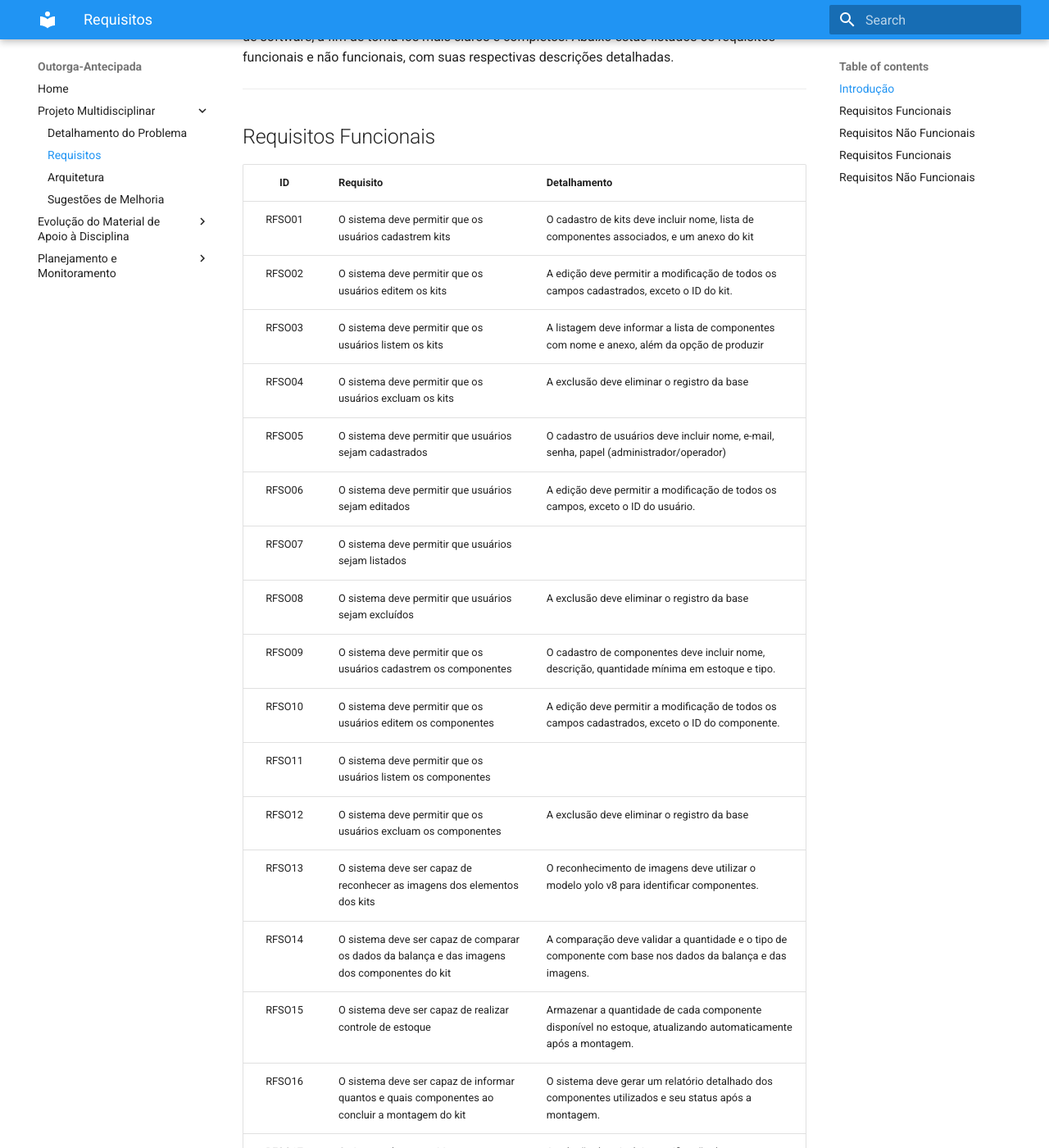
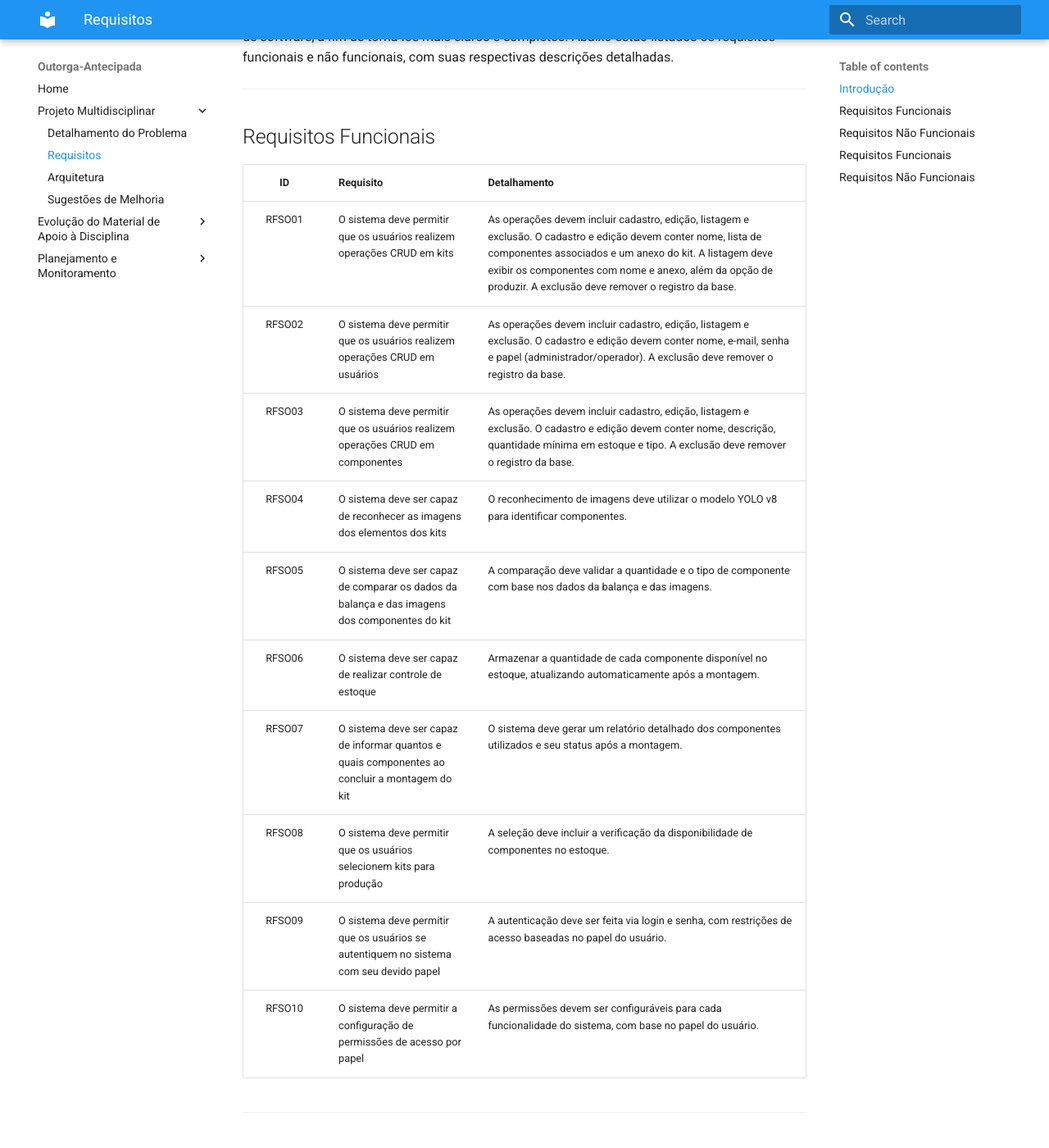
Before and after one commit to fga-eps-mds/2024.2-Outorga-Antecipada, an MkDocs documentation site: the page built from docs/projeto/requisitos.md, in a window 1280 px wide and 1400 px high, scrolled down 487 px. Shown: the whole window at 82% size. Built offline with MkDocs 1.6.1 and Material for MkDocs 9.7.7, drawn with Linux system fonts in a browser that asks for light colours; some of the changed text lies outside the part shown.

Commit message:
docs: corrige especificação de requisitos

```diff
--- a/docs/projeto/requisitos.md
+++ b/docs/projeto/requisitos.md
@@ -13,32 +13,24 @@ Tendo em vista a execução previa do projeto, foi possível realizar um refinam
 ## Requisitos Funcionais
 
 |   ID   | Requisito                                                                                       | Detalhamento                                                                                                   |
-| :----: | :--------------------------------------------------------------------------------------------- | :------------------------------------------------------------------------------------------------------------   |
-| RFSO01 | O sistema deve permitir que os usuários cadastrem kits                                          | O cadastro de kits deve incluir nome, lista de componentes associados, e um anexo do kit                       |
-| RFSO02 | O sistema deve permitir que os usuários editem os kits                                          | A edição deve permitir a modificação de todos os campos cadastrados, exceto o ID do kit.                       |
-| RFSO03 | O sistema deve permitir que os usuários listem os kits                                          | A listagem deve informar a lista de componentes com nome e anexo, além da opção de produzir                    |
-| RFSO04 | O sistema deve permitir que os usuários excluam os kits                                         | A exclusão deve eliminar o registro da base                                                                    |
-| RFSO05 | O sistema deve permitir que usuários sejam cadastrados                                          | O cadastro de usuários deve incluir nome, e-mail, senha, papel (administrador/operador)                        |
-| RFSO06 | O sistema deve permitir que usuários sejam editados                                             | A edição deve permitir a modificação de todos os campos, exceto o ID do usuário.                               |
-| RFSO07 | O sistema deve permitir que usuários sejam listados                                             |                                                                                                                |
-| RFSO08 | O sistema deve permitir que usuários sejam excluídos                                            | A exclusão deve eliminar o registro da base                                                                    |
-| RFSO09 | O sistema deve permitir que os usuários cadastrem os componentes                                | O cadastro de componentes deve incluir nome, descrição, quantidade mínima em estoque e tipo.                   |
-| RFSO10 | O sistema deve permitir que os usuários editem os componentes                                   | A edição deve permitir a modificação de todos os campos cadastrados, exceto o ID do componente.                |
-| RFSO11 | O sistema deve permitir que os usuários listem os componentes                                   |                                                                                                                |
-| RFSO12 | O sistema deve permitir que os usuários excluam os componentes                                  | A exclusão deve eliminar o registro da base                                                                    |
-| RFSO13 | O sistema deve ser capaz de reconhecer as imagens dos elementos dos kits                        | O reconhecimento de imagens deve utilizar o modelo yolo v8  para identificar componentes.                      |
-| RFSO14 | O sistema deve ser capaz de comparar os dados da balança e das imagens dos componentes do kit   | A comparação deve validar a quantidade e o tipo de componente com base nos dados da balança e das imagens.     |
-| RFSO15 | O sistema deve ser capaz de realizar controle de estoque                                        | Armazenar a quantidade de cada componente disponível no estoque, atualizando automaticamente após a montagem.  |
-| RFSO16 | O sistema deve ser capaz de informar quantos e quais componentes ao concluir a montagem do kit  | O sistema deve gerar um relatório detalhado dos componentes utilizados e seu status após a montagem.           |
-| RFSO17 | O sistema deve permitir que os usuários selecionem kits para produção                           | A seleção deve incluir a verificação da disponibilidade de componentes no estoque.                             |
-| RFSO18 | O sistema deve permitir que os usuários se autentiquem no sistema com seu devido papel          | A autenticação deve ser feita via login e senha, com restrições de acesso baseadas no papel do usuário.        |
-| RFSO19 | O sistema deve permitir a configuração de permissões de acesso por papel                        | As permissões devem ser configuráveis para cada funcionalidade do sistema, com base no papel do usuário.       |
+| :----: | :--------------------------------------------------------------------------------------------- | :------------------------------------------------------------------------------------------------------------ |
+| RFSO01 | O sistema deve permitir que os usuários realizem operações CRUD em kits                        | As operações devem incluir cadastro, edição, listagem e exclusão. O cadastro e edição devem conter nome, lista de componentes associados e um anexo do kit. A listagem deve exibir os componentes com nome e anexo, além da opção de produzir. A exclusão deve remover o registro da base. |
+| RFSO02 | O sistema deve permitir que os usuários realizem operações CRUD em usuários                    | As operações devem incluir cadastro, edição, listagem e exclusão. O cadastro e edição devem conter nome, e-mail, senha e papel (administrador/operador). A exclusão deve remover o registro da base. |
+| RFSO03 | O sistema deve permitir que os usuários realizem operações CRUD em componentes                  | As operações devem incluir cadastro, edição, listagem e exclusão. O cadastro e edição devem conter nome, descrição, quantidade mínima em estoque e tipo. A exclusão deve remover o registro da base. |
+| RFSO04 | O sistema deve ser capaz de reconhecer as imagens dos elementos dos kits                        | O reconhecimento de imagens deve utilizar o modelo YOLO v8 para identificar componentes.                      |
+| RFSO05 | O sistema deve ser capaz de comparar os dados da balança e das imagens dos componentes do kit   | A comparação deve validar a quantidade e o tipo de componente com base nos dados da balança e das imagens.     |
+| RFSO06 | O sistema deve ser capaz de realizar controle de estoque                                        | Armazenar a quantidade de cada componente disponível no estoque, atualizando automaticamente após a montagem.  |
+| RFSO07 | O sistema deve ser capaz de informar quantos e quais componentes ao concluir a montagem do kit  | O sistema deve gerar um relatório detalhado dos componentes utilizados e seu status após a montagem.           |
+| RFSO08 | O sistema deve permitir que os usuários selecionem kits para produção                           | A seleção deve incluir a verificação da disponibilidade de componentes no estoque.                             |
+| RFSO09 | O sistema deve permitir que os usuários se autentiquem no sistema com seu devido papel          | A autenticação deve ser feita via login e senha, com restrições de acesso baseadas no papel do usuário.        |
+| RFSO10 | O sistema deve permitir a configuração de permissões de acesso por papel                        | As permissões devem ser configuráveis para cada funcionalidade do sistema, com base no papel do usuário.       |
+
 
 ---
 
 ## Requisitos Não Funcionais
 
-|   ID    | Requisito                                                                                       | Detalhamento                                                                                                 |
+|   ID    | Requisito                                                                                      | Detalhamento                                                                                                  |
 | :-----: | :--------------------------------------------------------------------------------------------- | :------------------------------------------------------------------------------------------------------------ |
 | RNFSO01 | Os usuários do sistema serão separados por administrador e operador                            | O administrador terá acesso total ao sistema, enquanto o operador terá acesso restrito a funcionalidades específicas. |
 | RNFSO02 | A detecção e reconhecimento de componentes devem ocorrer em tempo real                         | O tempo de resposta para reconhecimento de imagens deve ser inferior a 2 segundos.                            |
```
Also changed, not shown: other parts of docs/projeto/requisitos.md (+2 -2 lines).
